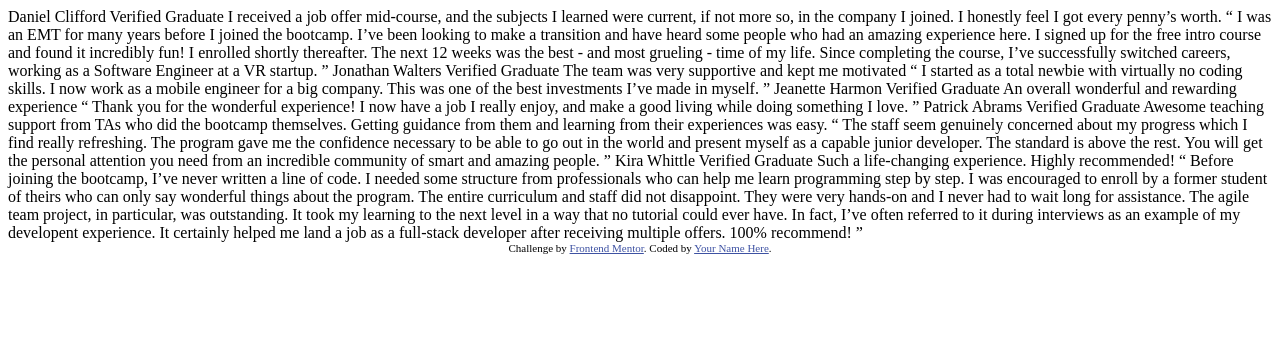
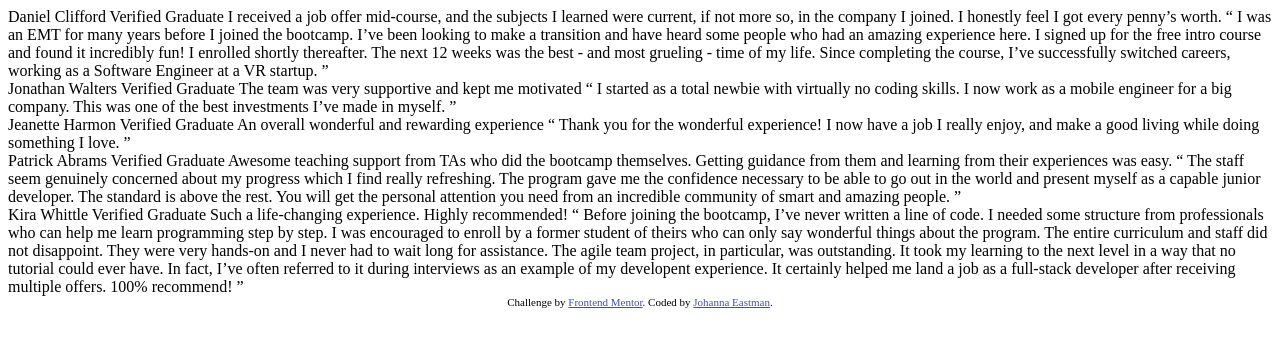
Before and after one commit to JohyEast/-007-Testimonials-Grid-Section, a plain HTML site: page index.html in a window 1280 px wide. Drawn offline with Linux system fonts and the light colour scheme.

Commit message:
agrego <div>

```diff
--- a/index.html
+++ b/index.html
@@ -1,8 +1,10 @@
 <!DOCTYPE html>
 <html lang="en">
+
 <head>
  <meta charset="UTF-8">
-  <meta name="viewport" content="width=device-width, initial-scale=1.0"> <!-- displays site properly based on user's device -->
+ <meta name="viewport" content="width=device-width, initial-scale=1.0">
+ <!-- displays site properly based on user's device -->
 
  <link rel="icon" type="image/png" sizes="32x32" href="./images/favicon-32x32.png">
 
@@ -10,11 +12,19 @@
 
  <!-- Feel free to remove these styles or customise in your own stylesheet 👍 -->
  <style>
-    .attribution { font-size: 11px; text-align: center; }
-    .attribution a { color: hsl(228, 45%, 44%); }
+  .attribution {
+   font-size: 11px;
+   text-align: center;
+  }
+
+  .attribution a {
+   color: hsl(228, 45%, 44%);
+  }
  </style>
 </head>
+
 <body>
+ <div>
   Daniel Clifford
   Verified Graduate
 
@@ -26,7 +36,8 @@
   for the free intro course and found it incredibly fun! I enrolled shortly thereafter.
   The next 12 weeks was the best - and most grueling - time of my life. Since completing
   the course, I’ve successfully switched careers, working as a Software Engineer at a VR startup. ”
-
+ </div>
+ <div>
   Jonathan Walters
   Verified Graduate
 
@@ -34,7 +45,8 @@
 
   “ I started as a total newbie with virtually no coding skills. I now work as a mobile engineer
   for a big company. This was one of the best investments I’ve made in myself. ”
-
+ </div>
+ <div>
   Jeanette Harmon
   Verified Graduate
 
@@ -42,7 +54,8 @@
 
   “ Thank you for the wonderful experience! I now have a job I really enjoy, and make a good living
   while doing something I love. ”
-
+ </div>
+ <div>
   Patrick Abrams
   Verified Graduate
 
@@ -53,7 +66,8 @@
   gave me the confidence necessary to be able to go out in the world and present myself as a capable
   junior developer. The standard is above the rest. You will get the personal attention you need from
   an incredible community of smart and amazing people. ”
-
+ </div>
+ <div>
   Kira Whittle
   Verified Graduate
 
@@ -67,10 +81,11 @@
   could ever have. In fact, I’ve often referred to it during interviews as an example of my developent
   experience. It certainly helped me land a job as a full-stack developer after receiving multiple offers.
   100% recommend! ”
-
+ </div>
  <div class="attribution">
   Challenge by <a href="https://www.frontendmentor.io?ref=challenge" target="_blank">Frontend Mentor</a>.
-    Coded by <a href="#">Your Name Here</a>.
+  Coded by <a href="#">Johanna Eastman</a>.
  </div>
 </body>
+
 </html>
```
Lines whose indentation alone changed are shown as unchanged.
